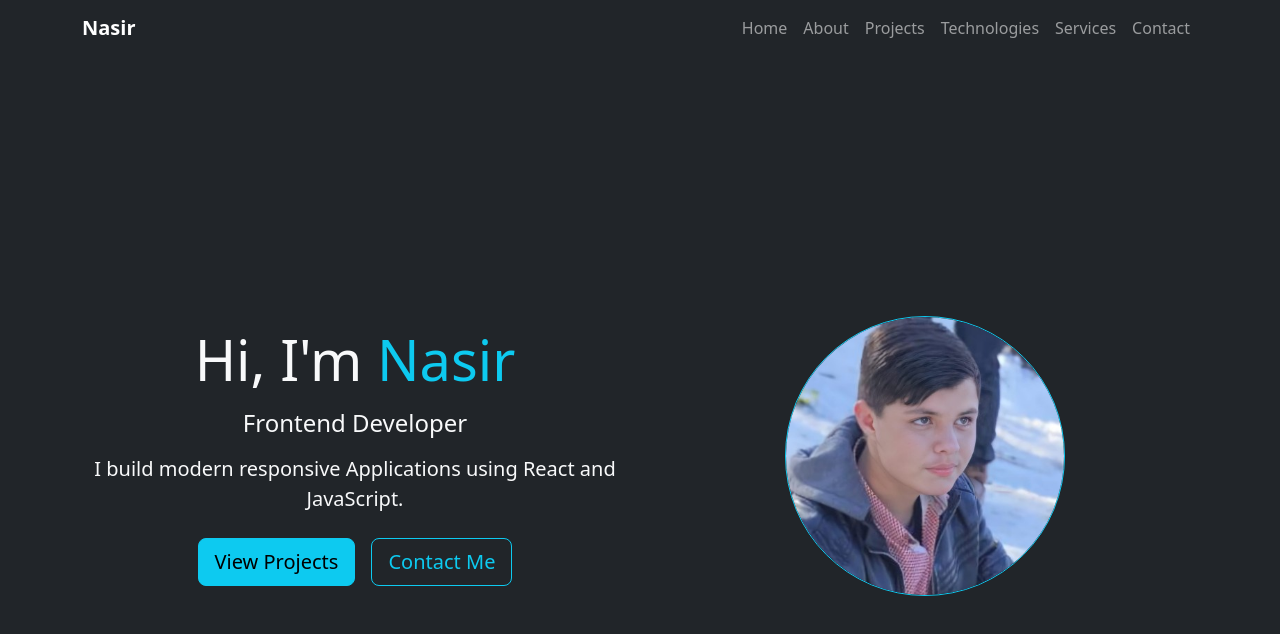
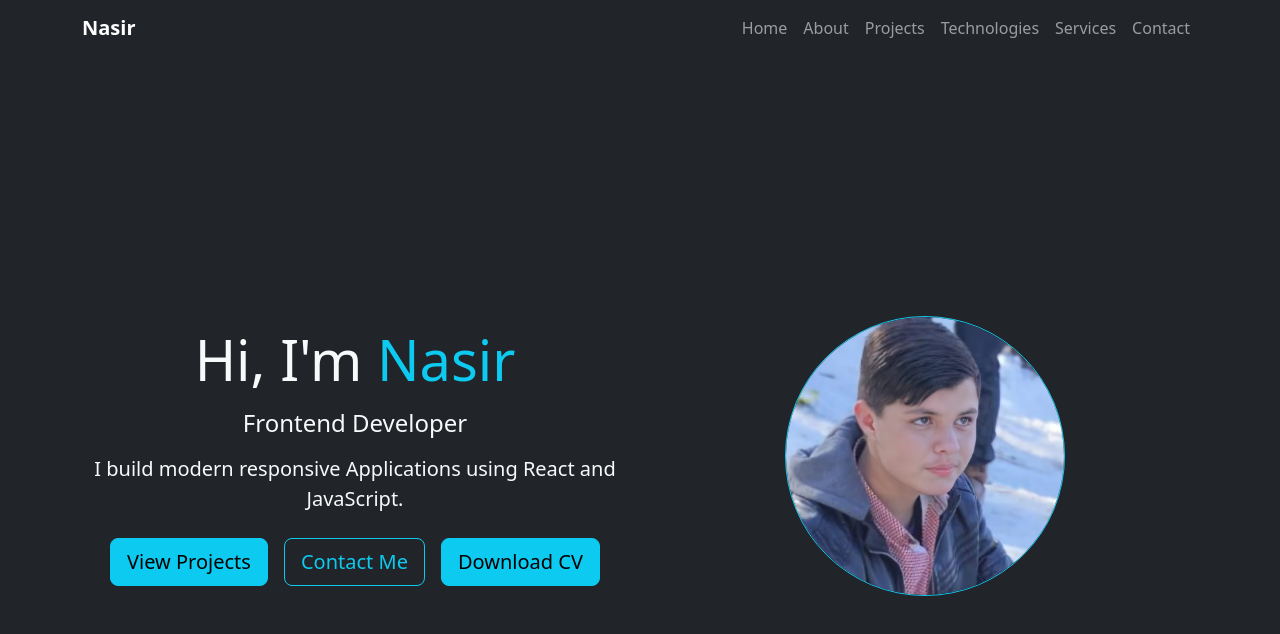
Before and after one commit to Nasir-afridi/Portfolio, a React (Vite) app in the folder Portfolio/: page / in a window 1280 px wide. Shown: the top 634 px of the page. Built offline with nearby package versions, Linux system fonts and the light colour scheme.

Commit message:
added the Button Download CV

```diff
--- a/Portfolio/src/components/Navbar/Hero.jsx
+++ b/Portfolio/src/components/Navbar/Hero.jsx
@@ -12,8 +12,8 @@ const Hero = () => {
               animate="visible"
               variants={{
                 visible: {
-                  transition: { staggerChildren: 0.3 }
-                }
+                  transition: { staggerChildren: 0.3 },
+                },
               }}
             >
               <motion.h1
@@ -56,6 +56,14 @@ const Hero = () => {
                 <Link to="/contact" className="btn btn-outline-info btn-lg">
                   Contact Me
                 </Link>
+                <a
+  href="https://drive.google.com/uc?export=download&id=1OMf3iUyJou50JidYGY2ssL7WOPONpdYB"
+  className="btn btn-info btn-lg"
+  rel="noopener noreferrer"
+>
+  Download CV
+</a>
+
               </motion.div>
             </motion.div>
           </div>
@@ -72,7 +80,7 @@ const Hero = () => {
                 duration: 1,
                 delay: 1.5,
                 type: "spring",
-                stiffness: 120
+                stiffness: 120,
               }}
             />
           </div>
```
